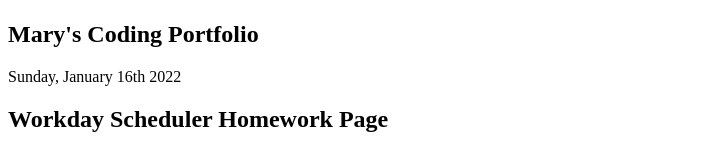
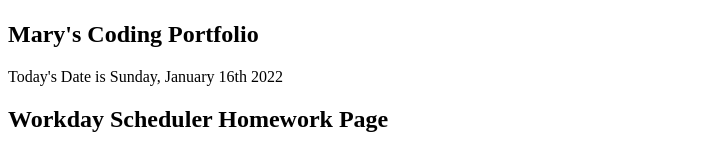
Before and after one commit to Cheez0id/MaryLeePrince-portfolio1, a website with bundled scripts: page index.html in a window 1280 px wide. Shown: the part 1189-1347 px from the top of the page, without its empty margins (0-703 px from the left). Built offline with nearby package versions, Linux system fonts and the light colour scheme.

Commit message:
trying to make moment work from npm; updated resume pdf

```diff
--- a/javascript/script.js
+++ b/javascript/script.js
@@ -1,4 +1,7 @@
 
+
+// const fs = require("fs");
+// const moment = require("../../node_modules/moment/moment");
 // var fs = require('fs');
 // var moment = require('moment');
 // moment().format();
@@ -6,7 +9,7 @@
 const todayDay = () => {
 const today = document.getElementById("today");
 console.log(today);
-var dayToday = moment().format("dddd, MMMM Do YYYY");
+var dayToday = `Today's Date is ${moment().format("dddd, MMMM Do YYYY")}`;
 today.append(dayToday);
 }
 todayDay();
```
Also changed, not shown: index.html (+1 -0 lines), 1 other file.
